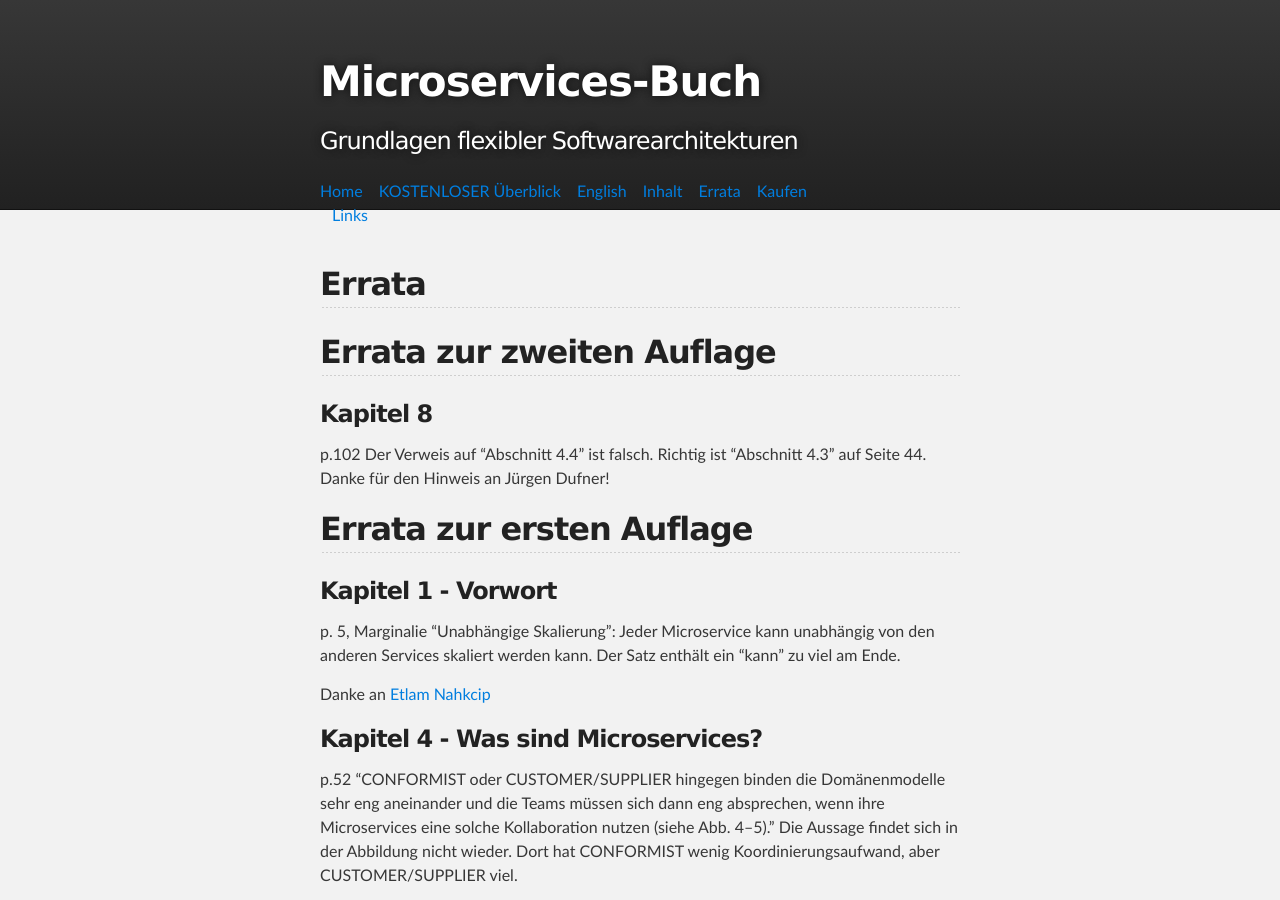
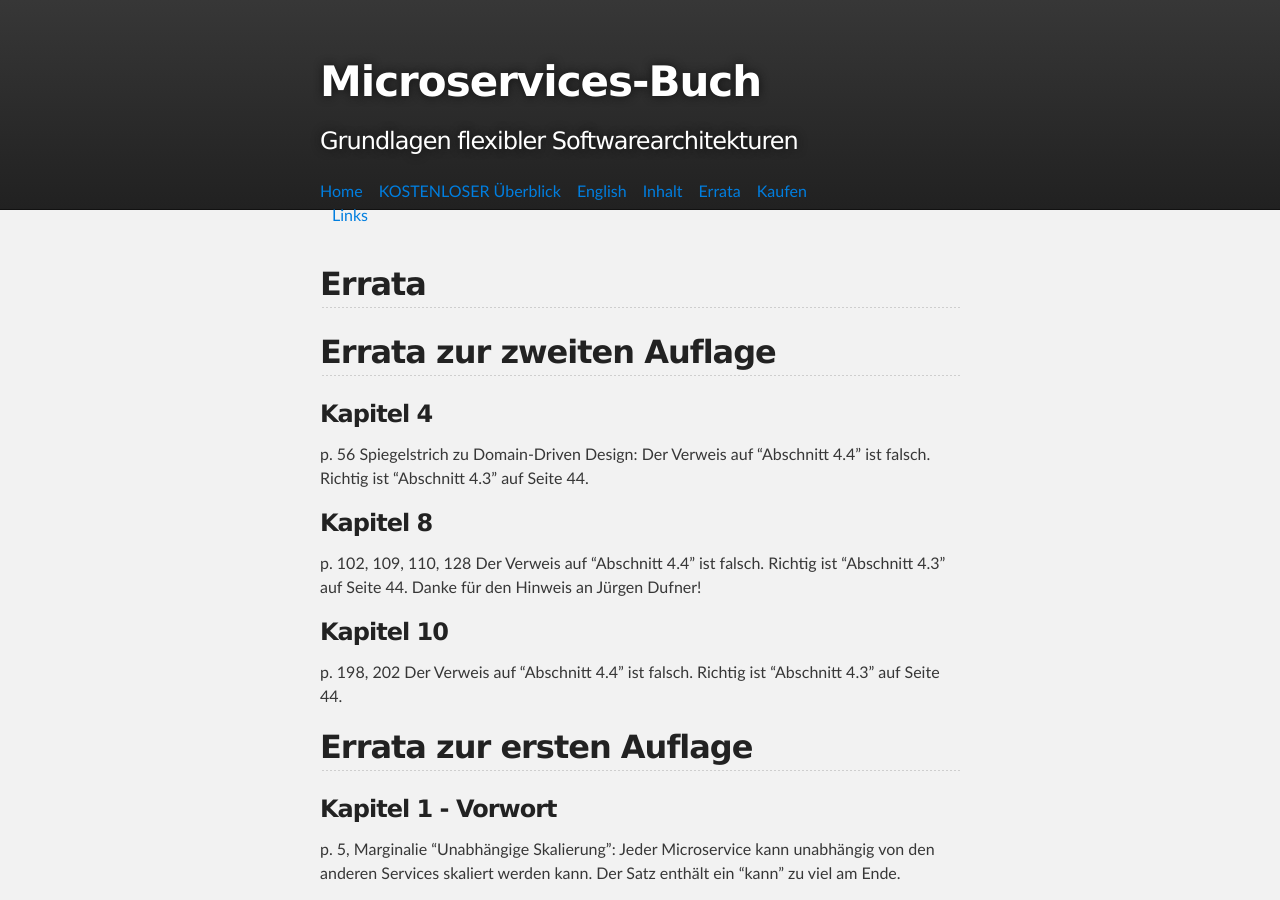
Before and after one commit to ewolff/microservices-buch.de, a Jekyll site: the page built from errata.md, in a window 1280 px wide and 900 px high. Built offline with Jekyll 4.4.1, drawn with Linux system fonts in a browser that asks for light colours.

Commit message:
Noch mehr fehlerhafte Verweise auf Kapitel 4.4

```diff
--- a/errata.md
+++ b/errata.md
@@ -9,11 +9,24 @@ Errata
 
 ## Errata zur zweiten Auflage
 
+### Kapitel 4
+
+p. 56 Spiegelstrich zu Domain-Driven Design:
+      Der Verweis auf "Abschnitt 4.4" ist falsch.
+      Richtig ist "Abschnitt 4.3" auf Seite 44.
+
 ### Kapitel 8
 
-p.102 Der Verweis auf "Abschnitt 4.4" ist falsch.
+p. 102, 109, 110, 128 Der Verweis auf "Abschnitt 4.4" ist falsch.
       Richtig ist "Abschnitt 4.3" auf Seite 44.
       Danke für den Hinweis an Jürgen Dufner!
+
+### Kapitel 10
+
+p. 198, 202 Der Verweis auf "Abschnitt 4.4" ist falsch.
+      Richtig ist "Abschnitt 4.3" auf Seite 44.
+
+
 
 ## Errata zur ersten Auflage
 
```
